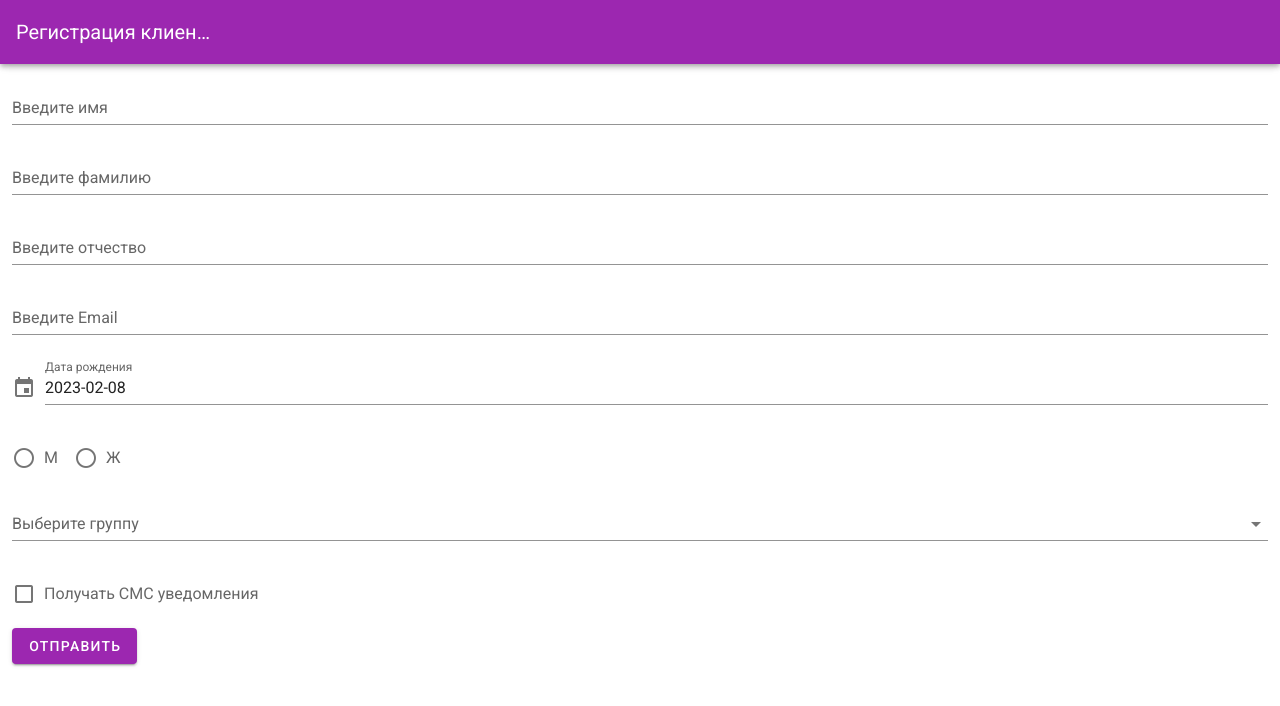
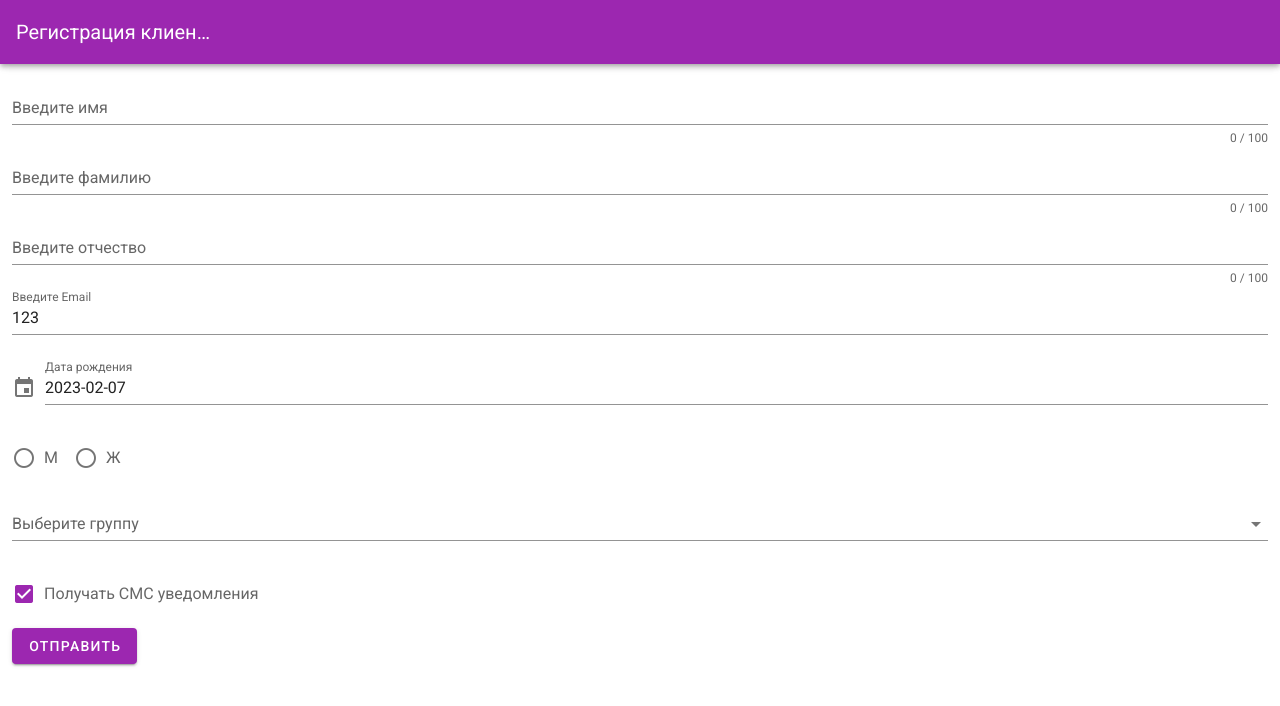
Before and after one commit to coolbuch/registration-form, a Vue app: page / in a window 1280 px wide. Shown: the top 706 px of the page. Built offline with nearby package versions, Linux system fonts and the light colour scheme.

Commit message:
add fields validation

```diff
--- a/src/components/RegistrationForm.vue
+++ b/src/components/RegistrationForm.vue
@@ -1,13 +1,35 @@
 <template>
   <v-form>
-    <v-text-field v-model="name" label="Введите имя"></v-text-field>
-    <v-text-field v-model="surname" label="Введите фамилию"></v-text-field>
-    <v-text-field v-model="lastname" label="Введите отчество"></v-text-field>
-    <v-text-field v-model="email" label="Введите Email"></v-text-field>
-    <my-date-picker v-model="date"  label="Дата рождения"></my-date-picker>
+    <v-text-field
+      :rules="[rules.required]"
+      counter
+      maxlength="100"
+      v-model="name"
+      label="Введите имя"
+    ></v-text-field>
+    <v-text-field
+      :rules="[rules.required]"
+      counter
+      maxlength="100"
+      v-model="surname"
+      label="Введите фамилию"
+    ></v-text-field>
+    <v-text-field
+      :rules="[rules.required]"
+      counter
+      maxlength="100"
+      v-model="lastname"
+      label="Введите отчество"
+    ></v-text-field>
+    <v-text-field
+      :rules="[rules.required, rules.email]"
+      v-model="email"
+      label="Введите Email"
+    ></v-text-field>
+    <my-date-picker :maxDate="yesterday" v-model="date" label="Дата рождения"></my-date-picker>
     <my-radio-group v-model="sex" :items="['М', 'Ж']"></my-radio-group>
-    <v-select v-model="group" label="Выберите группу" :items="groupArray"/>
-    <v-checkbox v-model="enableSMS" label="Получать СМС уведомления"/>
+    <v-select v-model="group" label="Выберите группу" :items="groupArray" />
+    <v-checkbox v-model="enableSMS" label="Получать СМС уведомления" />
     <v-btn color="primary">Отправить</v-btn>
   </v-form>
 </template>
@@ -17,23 +39,28 @@ import MyDatePicker from "@/components/UI/MyDatePicker.vue";
 import MyRadioGroup from "@/components/UI/MyRadioGroup.vue";
 
 export default {
-  //@changed="setDate"
   components: { MyDatePicker, MyRadioGroup },
   data: () => ({
-    groupArray : ['VIP', 'Проблемные', 'ОМС'],
+    groupArray: ["VIP", "Проблемные", "ОМС"],
+    rules: {
+      required: (value) => !!value || "Обязательно для заполнения",
+      email: value => {
+        const validationExpr = /^(([^<>()[\]\\.,;:\s@"]+(\.[^<>()[\]\\.,;:\s@"]+)*)|(".+"))@((\[[0-9]{1,3}\.[0-9]{1,3}\.[0-9]{1,3}\.[0-9]{1,3}])|(([a-zA-Z\-0-9]+\.)+[a-zA-Z]{2,}))$/
+        return validationExpr.test(value) || 'Некорректный e-mail'
+      },
 
+    },
+    yesterday: new Date(Date.now() - 1000*60*60*24).toISOString().substr(0, 10),
     name: "",
-    surname : "",
-    lastname : "",
-    email: "",
+    surname: "",
+    lastname: "",
+    email: "123",
     date: "",
-    sex : "",
-    group: "",
-    enableSMS: false,
+    sex: "",
+    group: null,
+    enableSMS: true,
     //
   }),
-  methods: {
-
-  },
+  methods: {},
 };
 </script>
--- a/src/components/UI/MyDatePicker.vue
+++ b/src/components/UI/MyDatePicker.vue
@@ -18,10 +18,10 @@
         v-on="on"
       ></v-text-field>
     </template>
-    <v-date-picker color="primary" v-model="date" no-title scrollable >
+    <v-date-picker :max="maxDate" color="primary" v-model="date" no-title scrollable>
       <v-spacer></v-spacer>
-      <v-btn text  @click="menu = false"> Cancel </v-btn>
-      <v-btn text  @click="setDate"> OK </v-btn>
+      <v-btn text @click="menu = false"> Cancel </v-btn>
+      <v-btn text @click="setDate"> OK </v-btn>
     </v-date-picker>
   </v-menu>
 </template>
@@ -34,11 +34,10 @@ export default {
   props: {
     label: String,
     value: String,
+    maxDate: String,
   },
   data: () => ({
-    date: new Date(Date.now() - new Date().getTimezoneOffset() * 60000)
-      .toISOString()
-      .substr(0, 10),
+    date: new Date(Date.now() - 1000*60*60*24).toISOString().substr(0, 10),
     menu: false,
   }),
   methods: {
```
